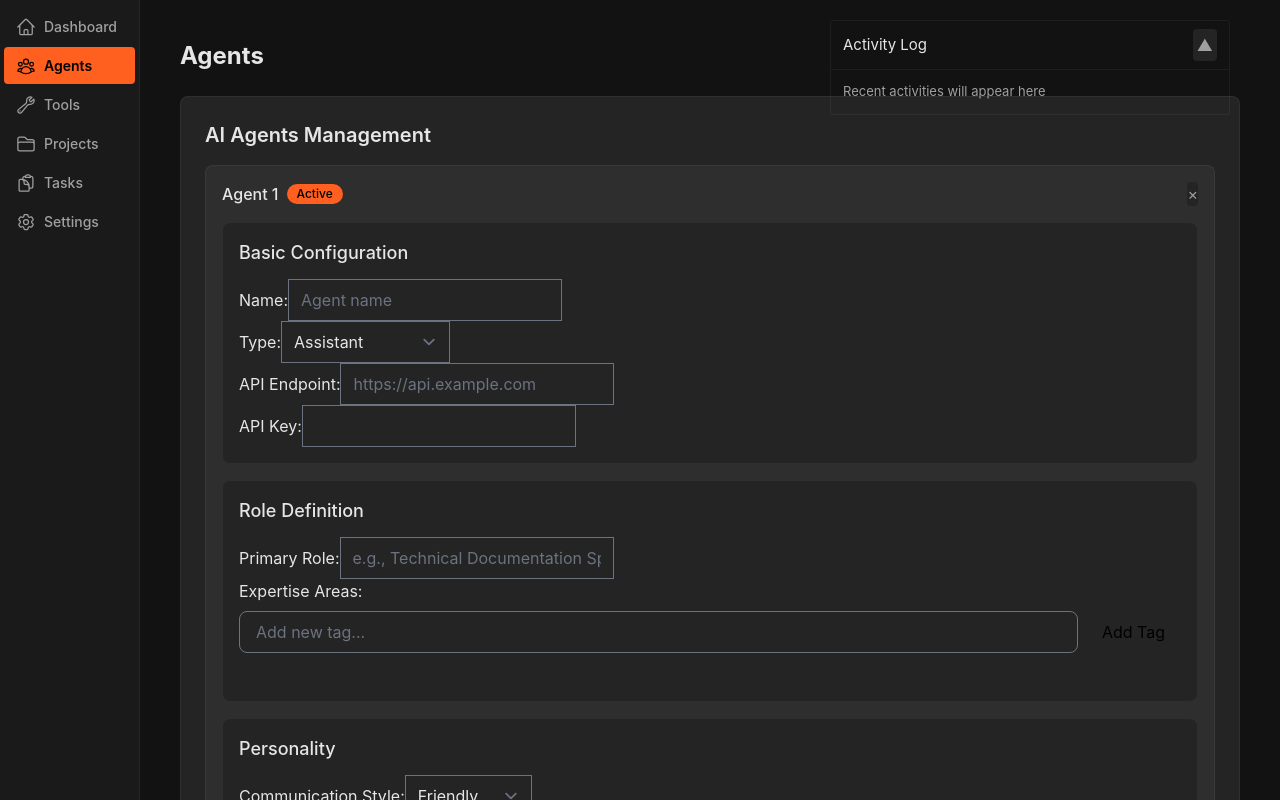
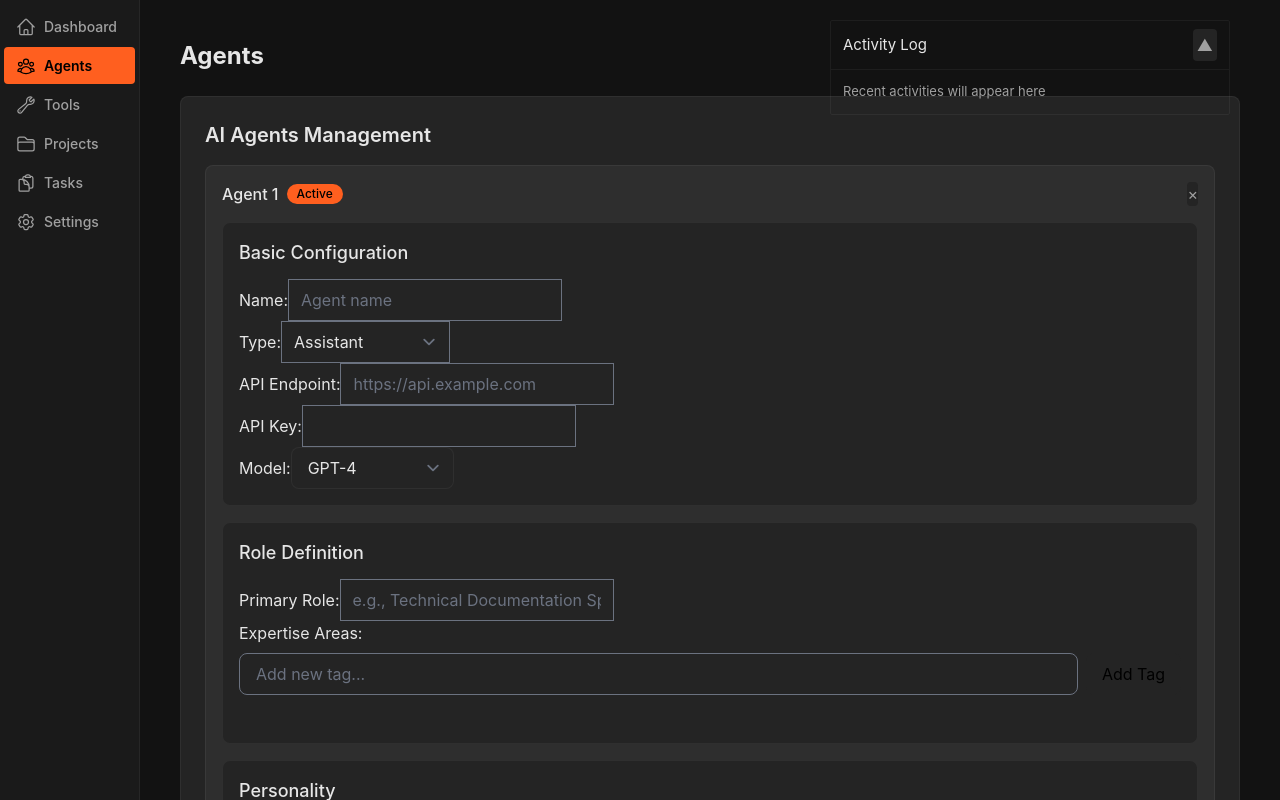
Before and after one commit to MaxParisotto/autowiki-base, a Vue app: page /agents in a window 1280 px wide. Shown: the top 800 px of the page. Built offline with nearby package versions, Linux system fonts and the light colour scheme.

Commit message:
Add model selection to Agents page; include default model for new agents

```diff
--- a/src/pages/Agents.vue
+++ b/src/pages/Agents.vue
@@ -46,6 +46,26 @@
                 <div class="form-group">
                   <label>API Key:</label>
                   <input v-model="agent.apiKey" type="password" required>
+                </div>
+                <div class="form-group">
+                  <label>Model:</label>
+                  <select v-model="agent.model"
+                          class="bg-elevation-3 border border-border-weak rounded-lg px-4 py-2 text-text-primary">
+                    <optgroup label="GPT Models">
+                      <option value="gpt-4">GPT-4</option>
+                      <option value="gpt-4-turbo">GPT-4 Turbo</option>
+                      <option value="gpt-3.5-turbo">GPT-3.5 Turbo</option>
+                    </optgroup>
+                    <optgroup label="Local Models">
+                      <option value="llama2">Llama 2</option>
+                      <option value="mistral">Mistral</option>
+                      <option value="codellama">CodeLlama</option>
+                    </optgroup>
+                    <optgroup label="Specialized Models">
+                      <option value="claude-2">Claude 2</option>
+                      <option value="palm">PaLM</option>
+                    </optgroup>
+                  </select>
                 </div>
               </div>
 
@@ -243,6 +263,7 @@ export default {
           type: 'assistant',
           endpoint: '',
           apiKey: '',
+          model: 'gpt-4', // Add default model
           active: true,
           role: {
             primary: '',
@@ -296,6 +317,7 @@ export default {
         type: 'assistant',
         endpoint: '',
         apiKey: '',
+        model: 'gpt-4', // Add default model to new agents
         active: true,
         role: {
           primary: '',
```
